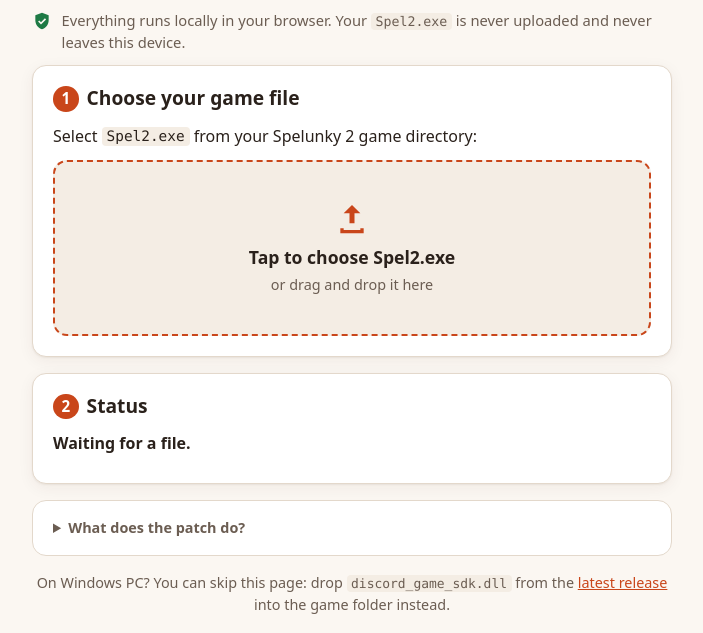
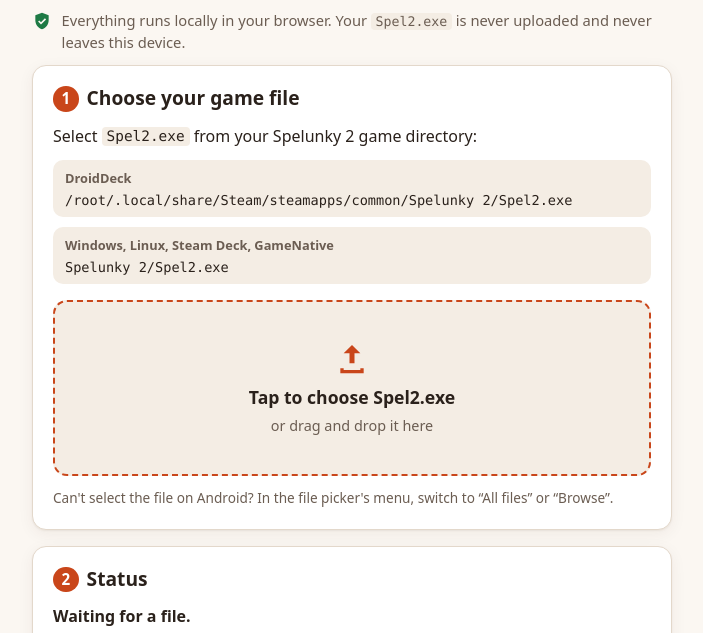
Before and after one commit to jevonlipsey/spelunky2-43aspect, a plain HTML site: page index.html in a window 1280 px wide. Shown: the part 143-776 px from the top of the page, without its empty margins (288-991 px from the left). Drawn offline with Linux system fonts and the light colour scheme.

Commit message:
web: add path cards and android file picker hint

```diff
--- a/index.html
+++ b/index.html
@@ -94,6 +94,13 @@
 
 .step { display: inline-grid; place-items: center; width: 1.6rem; height: 1.6rem; border-radius: 50%; background: var(--accent); color: var(--on-accent); font-size: .95rem; flex: none; }
 
+/* Paths & Hint */
+.paths { list-style: none; padding: 0; margin: 0 0 1rem; display: grid; gap: .6rem; }
+.paths li { background: var(--surface-2); border-radius: 10px; padding: .6rem .75rem; }
+.os { display: block; font-size: .8rem; font-weight: 600; color: var(--muted); margin-bottom: .2rem; }
+.path { display: block; background: none; padding: 0; font-size: .85rem; }
+.hint { margin: .75rem 0 0; color: var(--muted); font-size: .85rem; }
+
 .drop {
   position: relative;
   display: flex; flex-direction: column; align-items: center; justify-content: center; gap: .25rem;
@@ -167,12 +174,18 @@
       <h2><span class="step">1</span> Choose your game file</h2>
       <p>Select <code>Spel2.exe</code> from your Spelunky 2 game directory:</p>
 
+      <ul class="paths">
+        <li><span class="os">DroidDeck</span><code class="path">/root/.local/share/Steam/steamapps/common/Spelunky 2/Spel2.exe</code></li>
+        <li><span class="os">Windows, Linux, Steam Deck, GameNative</span><code class="path">Spelunky 2/Spel2.exe</code></li>
+      </ul>
+
       <label id="drop" class="drop" for="file">
         <input id="file" class="file-input" type="file" accept=".exe,application/octet-stream,application/x-msdownload">
         <svg class="drop-ico" viewBox="0 0 24 24" aria-hidden="true"><path d="M12 3 7 8h3.5v6h3V8H17l-5-5ZM5 17v3h14v-3h-2v1H7v-1H5Z"/></svg>
         <span class="drop-main">Tap to choose <span class="nowrap">Spel2.exe</span></span>
         <span class="drop-sub">or drag and drop it here</span>
       </label>
+      <p class="hint">Can't select the file on Android? In the file picker's menu, switch to “All files” or “Browse”.</p>
     </section>
 
     <section class="card" id="result">
```
